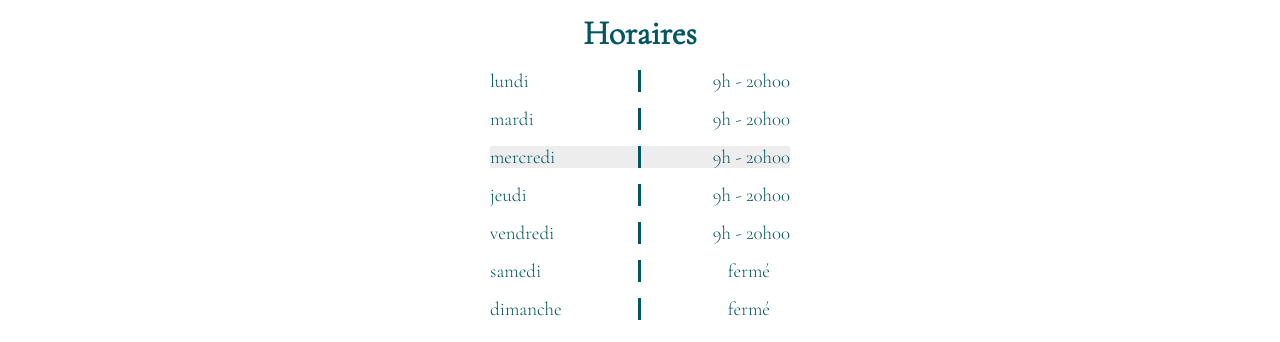
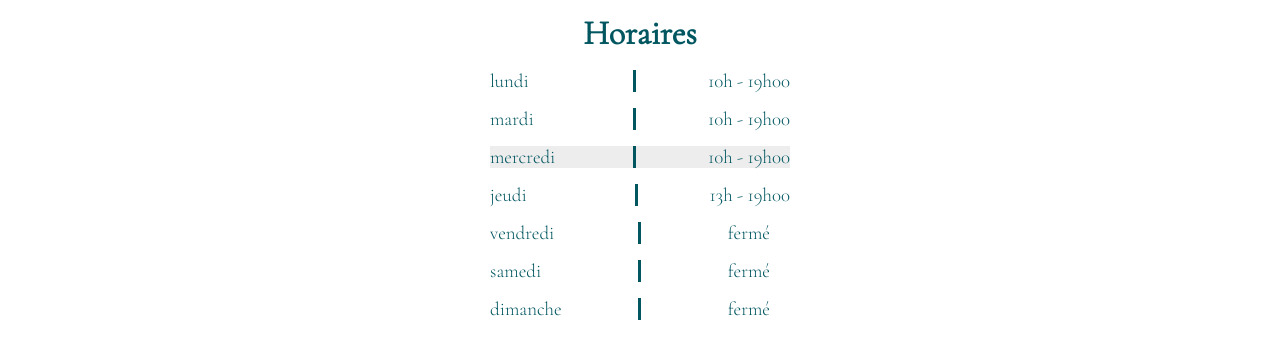
Before and after one commit to kmartin91/annietherapie, a Next.js app: page /informations in a window 1280 px wide. Shown: the part 292-634 px from the top of the page. Built offline with nearby package versions, Linux system fonts and the light colour scheme.

Commit message:
new opening days

```diff
--- a/pages/informations.tsx
+++ b/pages/informations.tsx
@@ -43,6 +43,8 @@ const Tarif: React.FC = (): ReactElement => {
   const currentDay = new Date().getDay();
   const isSaturday = currentDay === 6;
   const isSunday = currentDay === 0;
+  const isFriday = currentDay === 5;
+  const isThursday = currentDay === 4;
 
   return (
     <>
@@ -82,8 +84,7 @@ const Tarif: React.FC = (): ReactElement => {
             >
               <h3>Horaires</h3>
               <div itemProp="openingHours" className={styles.openingHours}>
-                {["lundi", "mardi", "mercredi", "jeudi", "vendredi"].map(
-                  (day, index) => {
+                {["lundi", "mardi", "mercredi"].map((day, index) => {
                   const isCurrentDay = index + 1 === currentDay;
                   const rowClassName = [
                     styles.row,
@@ -95,11 +96,36 @@ const Tarif: React.FC = (): ReactElement => {
                   return (
                     <div key={day} className={rowClassName}>
                       <div className={styles.label}>{day}</div>
-                        <div className={styles.value}>9h - 20h00</div>
+                      <div className={styles.value}>10h - 19h00</div>
                     </div>
                   );
-                  }
-                )}
+                })}
+
+                <div
+                  className={[
+                    styles.row,
+                    styles.rowCalendar,
+                    isThursday && styles.today,
+                  ]
+                    .filter(Boolean)
+                    .join(" ")}
+                >
+                  <div className={styles.label}>jeudi</div>
+                  <div className={styles.value}>13h - 19h00</div>
+                </div>
+                <div
+                  className={[
+                    styles.row,
+                    styles.rowCalendar,
+                    isFriday && styles.today,
+                    styles.sunday,
+                  ]
+                    .filter(Boolean)
+                    .join(" ")}
+                >
+                  <div className={styles.label}>vendredi</div>
+                  <div className={styles.value}>fermé</div>
+                </div>
                 <div
                   className={[
                     styles.row,
```
Lines whose indentation alone changed are shown as unchanged.
